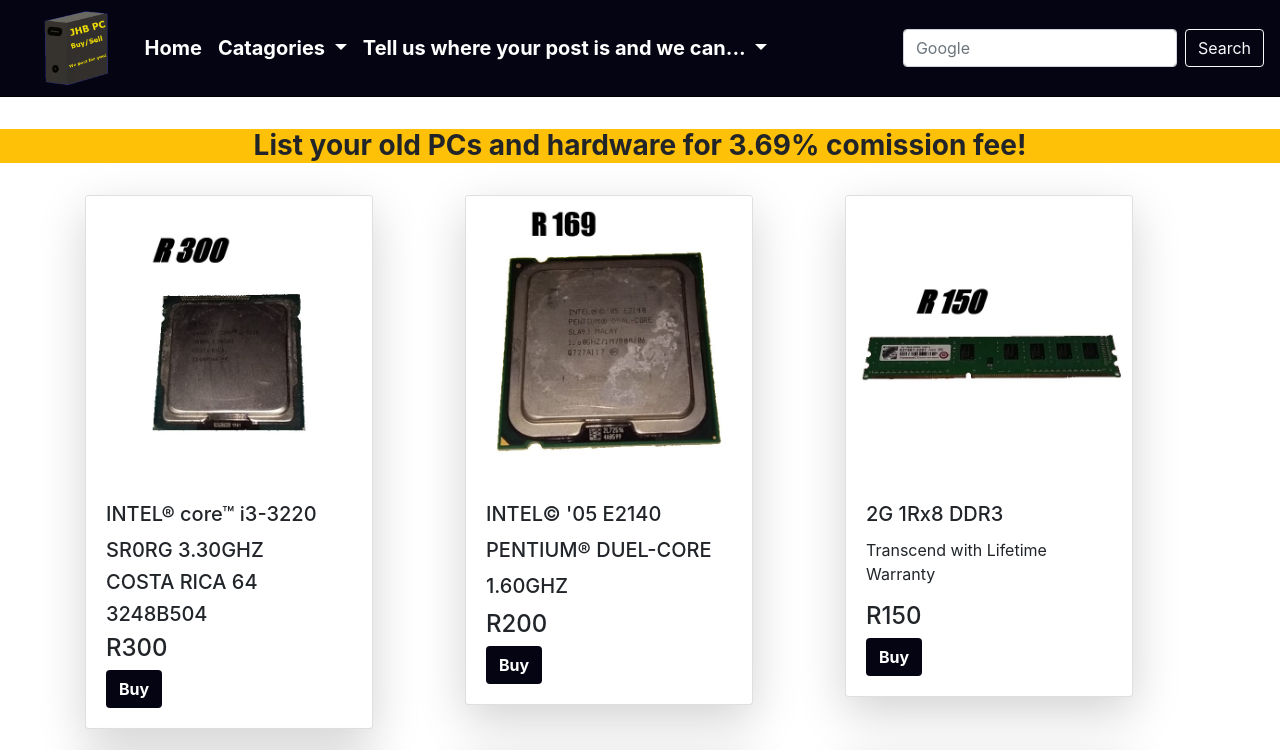
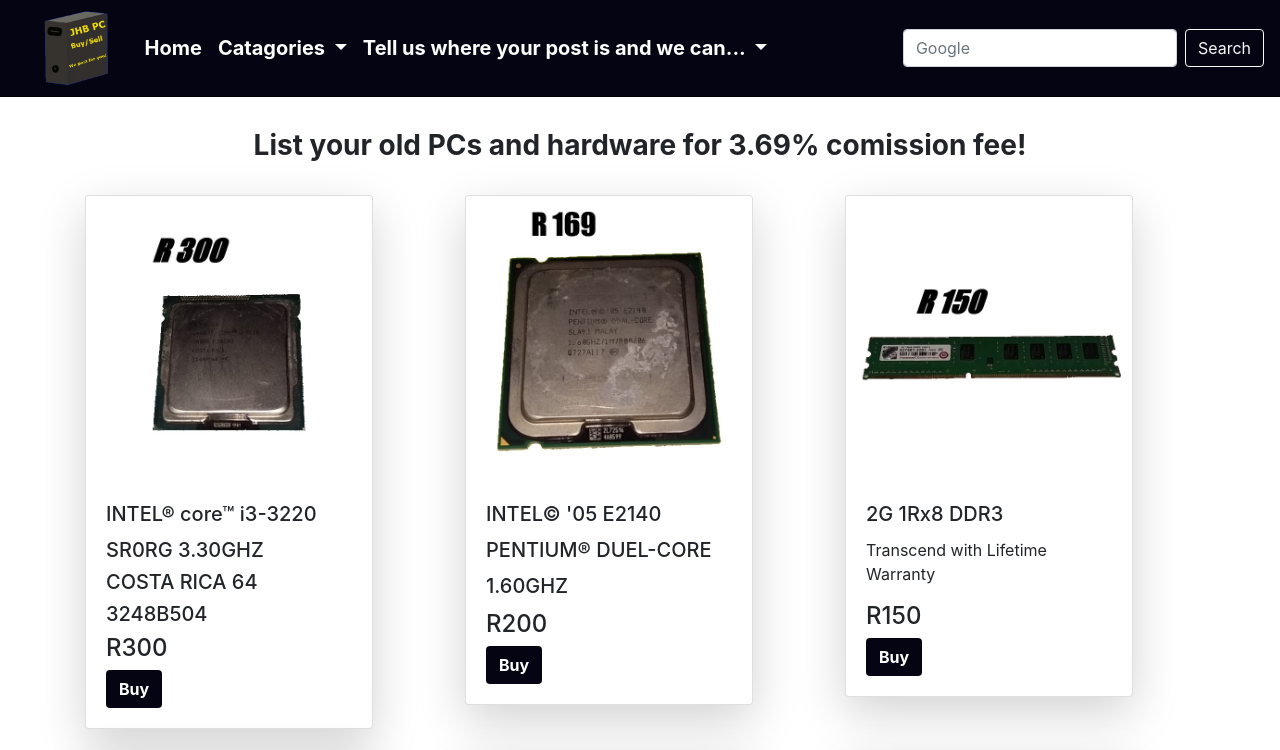
Before and after one commit to vincentonepointone/PC-Catalog, a website: page public/index.html in a window 1280 px wide. Shown: the top 750 px of the page. Drawn offline with nearby package versions, Linux system fonts and the light colour scheme.

Commit message:
testing push from ubuntu

```diff
--- a/public/index.html
+++ b/public/index.html
@@ -57,7 +57,7 @@
           </form>
         </div>
       </nav>
-      <h3 class="text-center bg-warning font-weight-bold " >List your old PCs and hardware for 3.69% comission fee!</h3>
+      <h3 class="text-center font-weight-bold">List your old PCs and hardware for 3.69% comission fee!</h3>
         <!-- First Row of listings -->
       <div class="container" id="cont">
         <div class="row">
```
